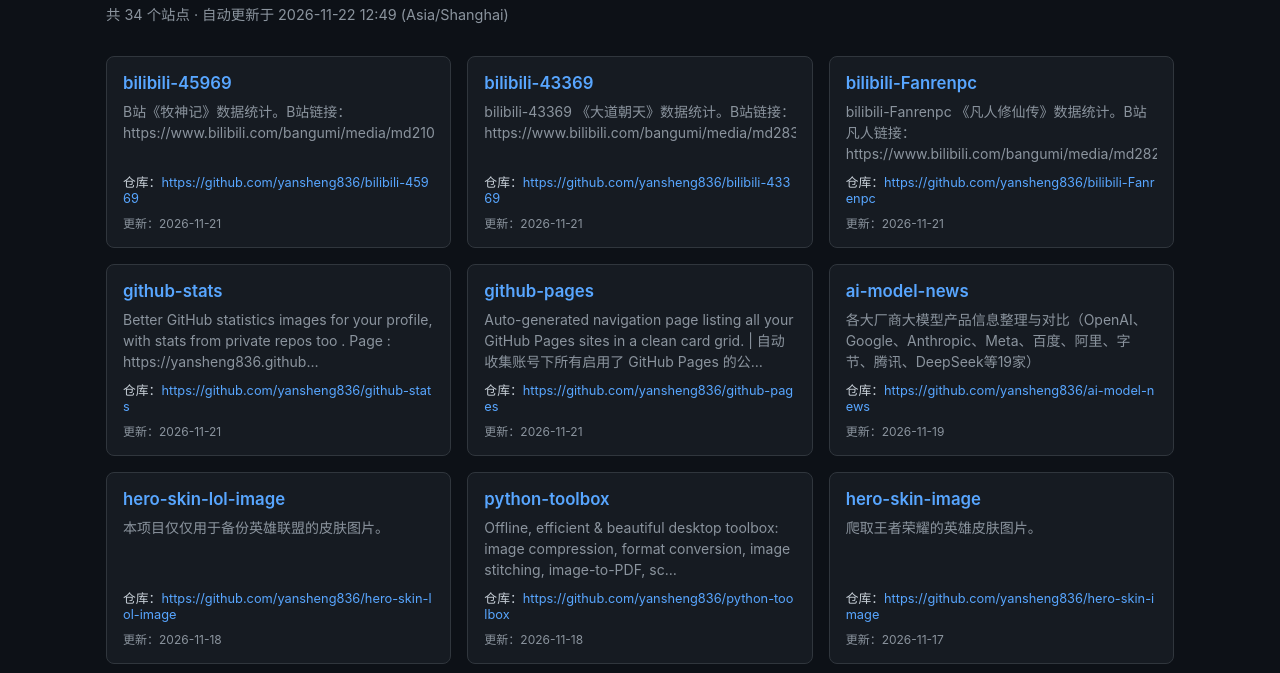
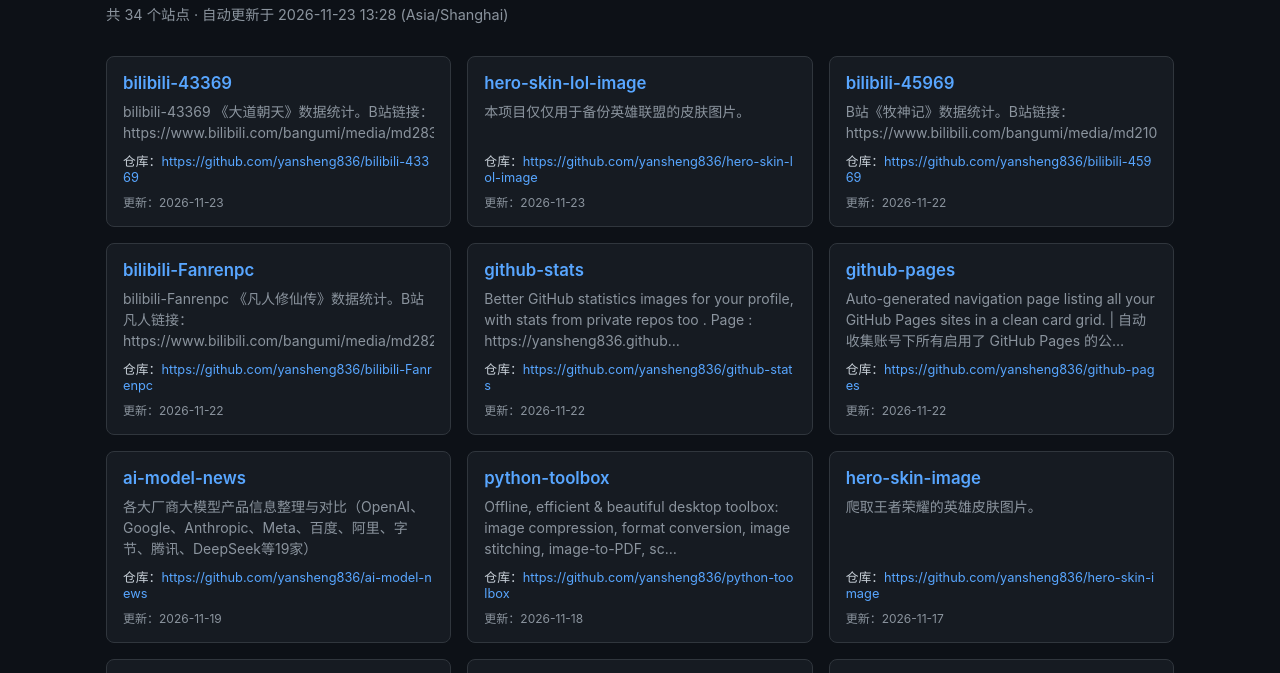
Before and after one commit to yansheng836/github-pages, a plain HTML site: page index.html in a window 1280 px wide. Shown: the part 68-741 px from the top of the page. Drawn offline with Linux system fonts and the light colour scheme.

Commit message:
chore: 自动更新 Pages 导航

```diff
--- a/index.html
+++ b/index.html
@@ -29,51 +29,51 @@ footer { max-width:1100px; margin:0 auto; padding:1rem; color:var(--muted); font
 <body>
 <header>
   <h1>yansheng836 的 GitHub Pages 导航</h1>
-  <div class="meta">共 34 个站点 · 自动更新于 2026-11-22 12:49 (Asia/Shanghai)</div>
+  <div class="meta">共 34 个站点 · 自动更新于 2026-11-23 13:28 (Asia/Shanghai)</div>
 </header>
 <main>
 <div class="grid">
     <div class="card">
+      <a class="name" href="https://yansheng836.github.io/bilibili-43369/" target="_blank" rel="noopener">bilibili-43369</a>
+      <div class="desc">bilibili-43369 《大道朝天》数据统计。B站链接：https://www.bilibili.com/bangumi/media/md28339943</div>
+      <div class="pages">仓库：<a href="https://github.com/yansheng836/bilibili-43369" target="_blank" rel="noopener">https://github.com/yansheng836/bilibili-43369</a></div>
+      <div class="updated">更新：2026-11-23</div>
+    </div>
+    <div class="card">
+      <a class="name" href="https://yansheng836.github.io/hero-skin-lol-image/" target="_blank" rel="noopener">hero-skin-lol-image</a>
+      <div class="desc">本项目仅仅用于备份英雄联盟的皮肤图片。</div>
+      <div class="pages">仓库：<a href="https://github.com/yansheng836/hero-skin-lol-image" target="_blank" rel="noopener">https://github.com/yansheng836/hero-skin-lol-image</a></div>
+      <div class="updated">更新：2026-11-23</div>
+    </div>
+    <div class="card">
       <a class="name" href="https://yansheng836.github.io/bilibili-45969/" target="_blank" rel="noopener">bilibili-45969</a>
       <div class="desc">B站《牧神记》数据统计。B站链接：https://www.bilibili.com/bangumi/media/md21082961</div>
       <div class="pages">仓库：<a href="https://github.com/yansheng836/bilibili-45969" target="_blank" rel="noopener">https://github.com/yansheng836/bilibili-45969</a></div>
-      <div class="updated">更新：2026-11-21</div>
-    </div>
-    <div class="card">
-      <a class="name" href="https://yansheng836.github.io/bilibili-43369/" target="_blank" rel="noopener">bilibili-43369</a>
-      <div class="desc">bilibili-43369 《大道朝天》数据统计。B站链接：https://www.bilibili.com/bangumi/media/md28339943</div>
-      <div class="pages">仓库：<a href="https://github.com/yansheng836/bilibili-43369" target="_blank" rel="noopener">https://github.com/yansheng836/bilibili-43369</a></div>
-      <div class="updated">更新：2026-11-21</div>
+      <div class="updated">更新：2026-11-22</div>
     </div>
     <div class="card">
       <a class="name" href="https://yansheng836.github.io/bilibili-Fanrenpc/" target="_blank" rel="noopener">bilibili-Fanrenpc</a>
       <div class="desc">bilibili-Fanrenpc 《凡人修仙传》数据统计。B站凡人链接：https://www.bilibili.com/bangumi/media/md28223043</div>
       <div class="pages">仓库：<a href="https://github.com/yansheng836/bilibili-Fanrenpc" target="_blank" rel="noopener">https://github.com/yansheng836/bilibili-Fanrenpc</a></div>
-      <div class="updated">更新：2026-11-21</div>
+      <div class="updated">更新：2026-11-22</div>
     </div>
     <div class="card">
       <a class="name" href="https://yansheng836.github.io/github-stats/" target="_blank" rel="noopener">github-stats</a>
       <div class="desc">Better GitHub statistics images for your profile, with stats from private repos too . Page : https://yansheng836.github…</div>
       <div class="pages">仓库：<a href="https://github.com/yansheng836/github-stats" target="_blank" rel="noopener">https://github.com/yansheng836/github-stats</a></div>
-      <div class="updated">更新：2026-11-21</div>
+      <div class="updated">更新：2026-11-22</div>
     </div>
     <div class="card">
       <a class="name" href="https://yansheng836.github.io/github-pages/" target="_blank" rel="noopener">github-pages</a>
       <div class="desc">Auto-generated navigation page listing all your GitHub Pages sites in a clean card grid. | 自动收集账号下所有启用了 GitHub Pages 的公…</div>
       <div class="pages">仓库：<a href="https://github.com/yansheng836/github-pages" target="_blank" rel="noopener">https://github.com/yansheng836/github-pages</a></div>
-      <div class="updated">更新：2026-11-21</div>
+      <div class="updated">更新：2026-11-22</div>
     </div>
     <div class="card">
       <a class="name" href="https://yansheng836.github.io/ai-model-news/" target="_blank" rel="noopener">ai-model-news</a>
       <div class="desc">各大厂商大模型产品信息整理与对比（OpenAI、Google、Anthropic、Meta、百度、阿里、字节、腾讯、DeepSeek等19家）</div>
       <div class="pages">仓库：<a href="https://github.com/yansheng836/ai-model-news" target="_blank" rel="noopener">https://github.com/yansheng836/ai-model-news</a></div>
       <div class="updated">更新：2026-11-19</div>
-    </div>
-    <div class="card">
-      <a class="name" href="https://yansheng836.github.io/hero-skin-lol-image/" target="_blank" rel="noopener">hero-skin-lol-image</a>
-      <div class="desc">本项目仅仅用于备份英雄联盟的皮肤图片。</div>
-      <div class="pages">仓库：<a href="https://github.com/yansheng836/hero-skin-lol-image" target="_blank" rel="noopener">https://github.com/yansheng836/hero-skin-lol-image</a></div>
-      <div class="updated">更新：2026-11-18</div>
     </div>
     <div class="card">
       <a class="name" href="https://yansheng836.github.io/python-toolbox/" target="_blank" rel="noopener">python-toolbox</a>
```
